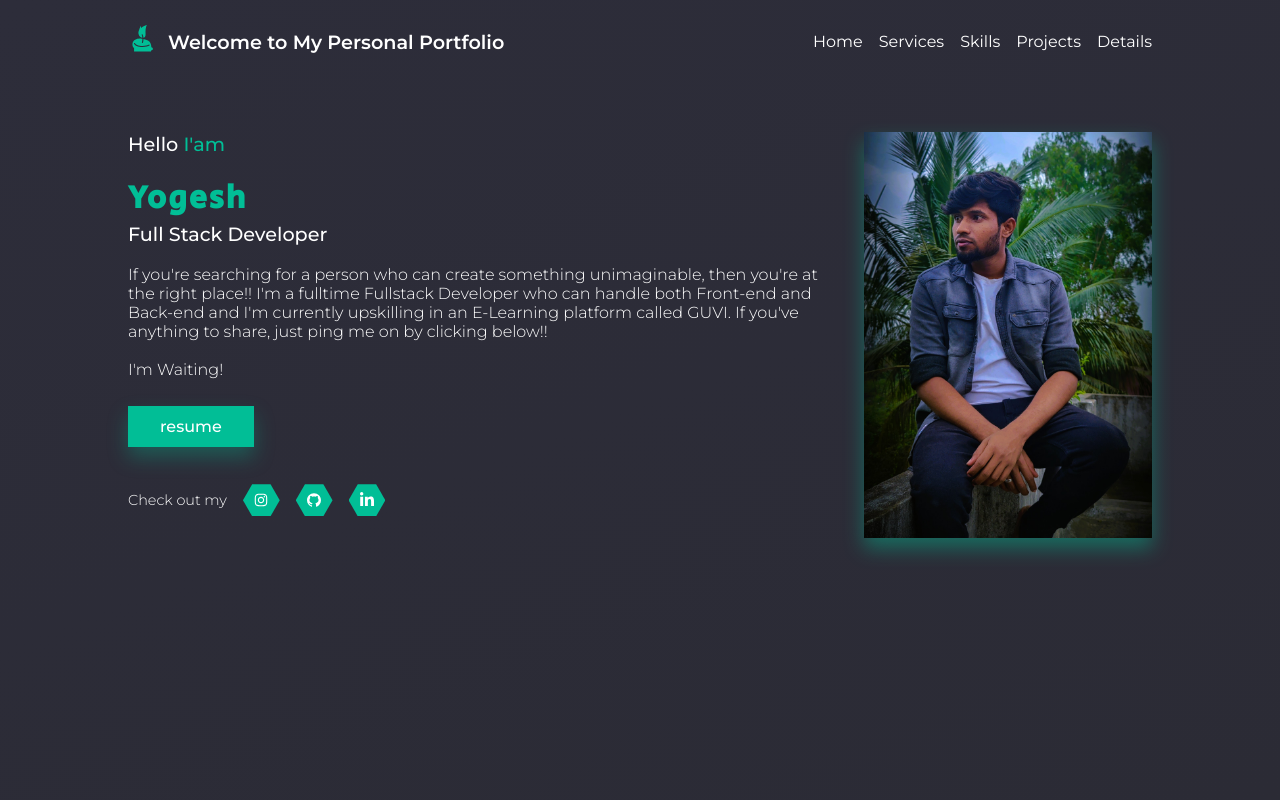
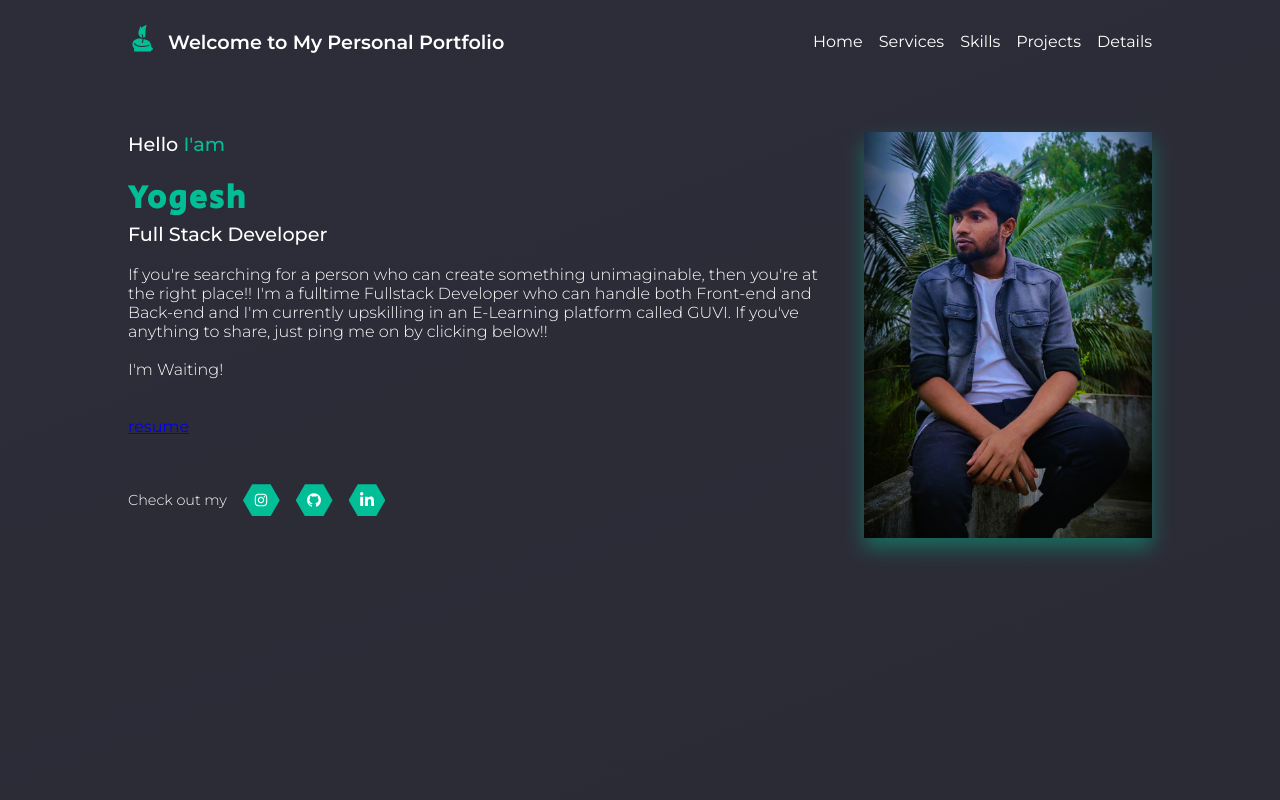
Before and after one commit to yogeshvj1912/portfolio-new, a React (Create React App) app: page / in a window 1280 px wide. Shown: the top 800 px of the page. Built offline with nearby package versions, Linux system fonts and the light colour scheme.

Commit message:
Update ProfComponent.jsx

```diff
--- a/src/components/Banner/ProfComponent.jsx
+++ b/src/components/Banner/ProfComponent.jsx
@@ -26,7 +26,7 @@ const ProfComponent = () => {
           </p>
           <br></br>
           <br></br>
-          <a className="resume" href="https://1drv.ms/w/s!ArzPdFOUM-w_j6Yh8Yt3FCIn1MBzPA" target="blank">resume</a>
+          <a className="Resume" href="https://1drv.ms/w/s!ArzPdFOUM-w_j6Yh8Yt3FCIn1MBzPA" target="blank">resume</a>
           <Social>
             <p>Check out my</p>
             <div className="social-icons">
```
